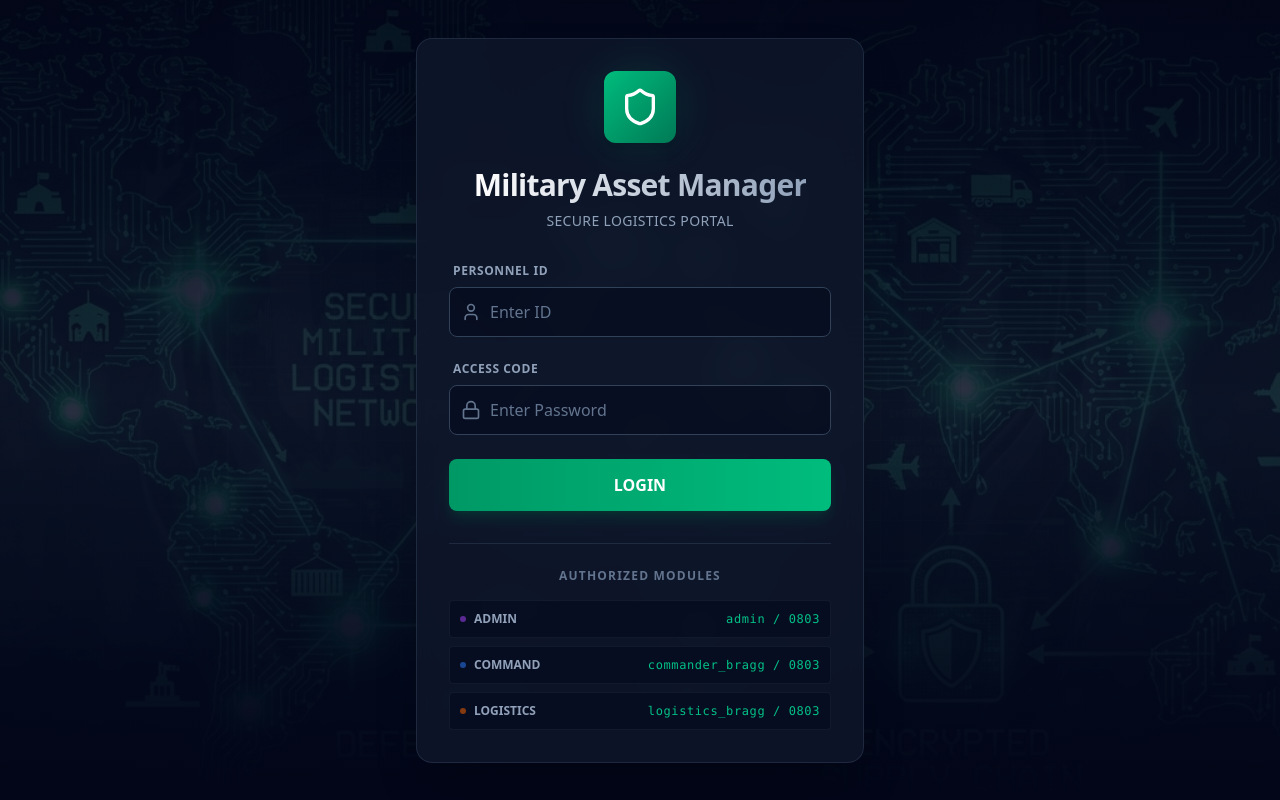
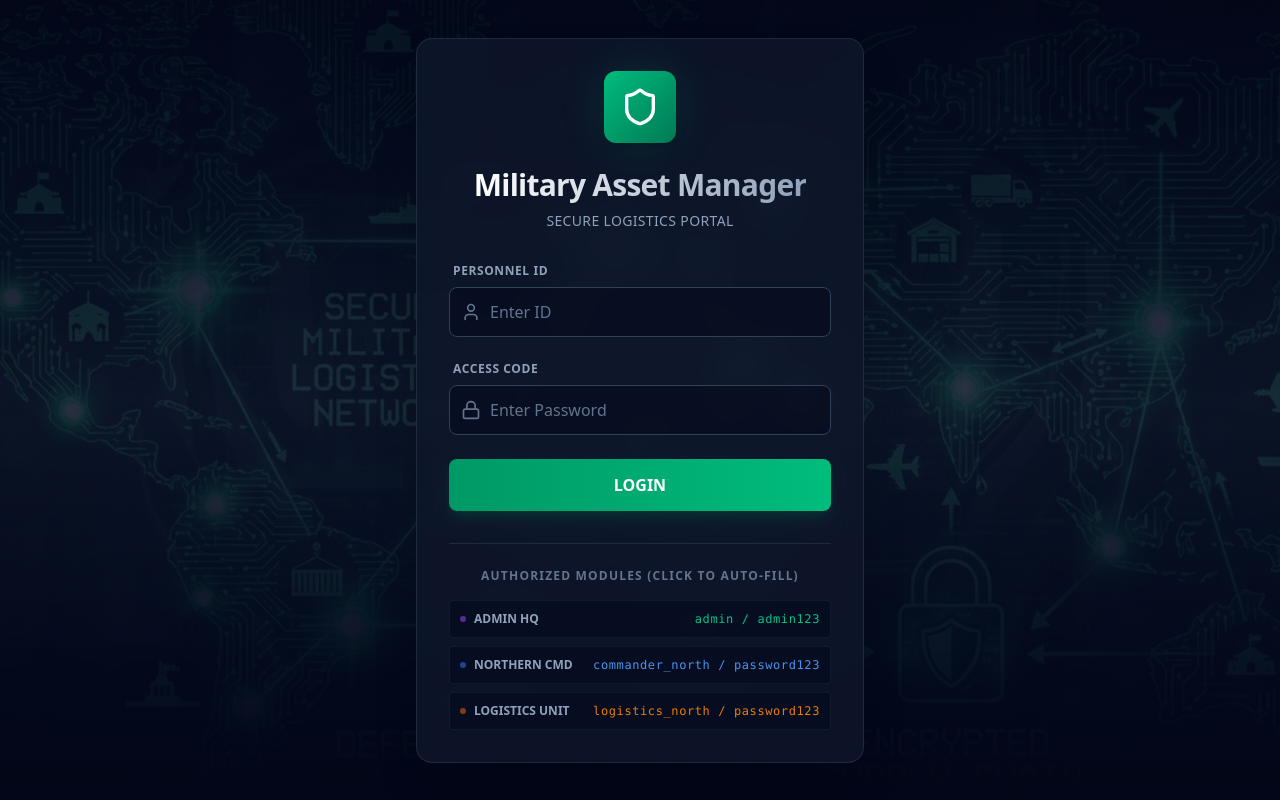
Before and after one commit to Shiva-0803/Military, a React (Vite) app in the folder client/: page /login in a window 1280 px wide. Built offline with nearby package versions, Linux system fonts and the light colour scheme.

Commit message:
Feat: Add Demo Users and Click-to-Fill Login Credentials

```diff
--- a/client/src/pages/Login.tsx
+++ b/client/src/pages/Login.tsx
@@ -130,28 +130,43 @@ const Login: React.FC = () => {
                 </form>
 
                 <div className="mt-8 pt-6 border-t border-slate-700/50">
-                    <h3 className="text-xs font-bold text-slate-500 mb-4 uppercase tracking-widest text-center">Authorized Modules</h3>
+                    <h3 className="text-xs font-bold text-slate-500 mb-4 uppercase tracking-widest text-center">Authorized Modules (Click to Auto-fill)</h3>
                     <div className="grid grid-col-1 gap-2 text-xs">
-                        <div className="flex justify-between items-center text-slate-300 bg-slate-950/40 p-2.5 rounded border border-slate-800/50 hover:border-slate-700 transition-colors cursor-help group">
+
+                        {/* ADMIN */}
+                        <div
+                            onClick={() => { setUsername('admin'); setPassword('admin123'); }}
+                            className="flex justify-between items-center text-slate-300 bg-slate-950/40 p-2.5 rounded border border-slate-800/50 hover:border-emerald-500/50 hover:bg-emerald-900/10 transition-all cursor-pointer group"
+                        >
                             <div className="flex items-center">
                                 <span className="w-1.5 h-1.5 bg-purple-500 rounded-full mr-2 opacity-50 group-hover:opacity-100 transition-opacity" />
-                                <span className="font-semibold text-slate-400 group-hover:text-slate-200 transition-colors">ADMIN</span>
+                                <span className="font-semibold text-slate-400 group-hover:text-white transition-colors">ADMIN HQ</span>
                             </div>
-                            <code className="text-emerald-400/90 font-mono tracking-wider">admin / 0803</code>
+                            <code className="text-emerald-400/90 font-mono tracking-wider group-hover:text-emerald-300">admin / admin123</code>
                         </div>
-                        <div className="flex justify-between items-center text-slate-300 bg-slate-950/40 p-2.5 rounded border border-slate-800/50 hover:border-slate-700 transition-colors cursor-help group">
+
+                        {/* COMMANDER */}
+                        <div
+                            onClick={() => { setUsername('commander_north'); setPassword('password123'); }}
+                            className="flex justify-between items-center text-slate-300 bg-slate-950/40 p-2.5 rounded border border-slate-800/50 hover:border-blue-500/50 hover:bg-blue-900/10 transition-all cursor-pointer group"
+                        >
                             <div className="flex items-center">
                                 <span className="w-1.5 h-1.5 bg-blue-500 rounded-full mr-2 opacity-50 group-hover:opacity-100 transition-opacity" />
-                                <span className="font-semibold text-slate-400 group-hover:text-slate-200 transition-colors">COMMAND</span>
+                                <span className="font-semibold text-slate-400 group-hover:text-white transition-colors">NORTHERN CMD</span>
                             </div>
-                            <code className="text-emerald-400/90 font-mono tracking-wider">commander_bragg / 0803</code>
+                            <code className="text-blue-400/90 font-mono tracking-wider group-hover:text-blue-300">commander_north / password123</code>
                         </div>
-                        <div className="flex justify-between items-center text-slate-300 bg-slate-950/40 p-2.5 rounded border border-slate-800/50 hover:border-slate-700 transition-colors cursor-help group">
+
+                        {/* LOGISTICS */}
+                        <div
+                            onClick={() => { setUsername('logistics_north'); setPassword('password123'); }}
+                            className="flex justify-between items-center text-slate-300 bg-slate-950/40 p-2.5 rounded border border-slate-800/50 hover:border-orange-500/50 hover:bg-orange-900/10 transition-all cursor-pointer group"
+                        >
                             <div className="flex items-center">
                                 <span className="w-1.5 h-1.5 bg-orange-500 rounded-full mr-2 opacity-50 group-hover:opacity-100 transition-opacity" />
-                                <span className="font-semibold text-slate-400 group-hover:text-slate-200 transition-colors">LOGISTICS</span>
+                                <span className="font-semibold text-slate-400 group-hover:text-white transition-colors">LOGISTICS UNIT</span>
                             </div>
-                            <code className="text-emerald-400/90 font-mono tracking-wider">logistics_bragg / 0803</code>
+                            <code className="text-orange-400/90 font-mono tracking-wider group-hover:text-orange-300">logistics_north / password123</code>
                         </div>
                     </div>
                 </div>
```
Also changed, not shown: 1 other file (tests, documents, lock files or other folders).
